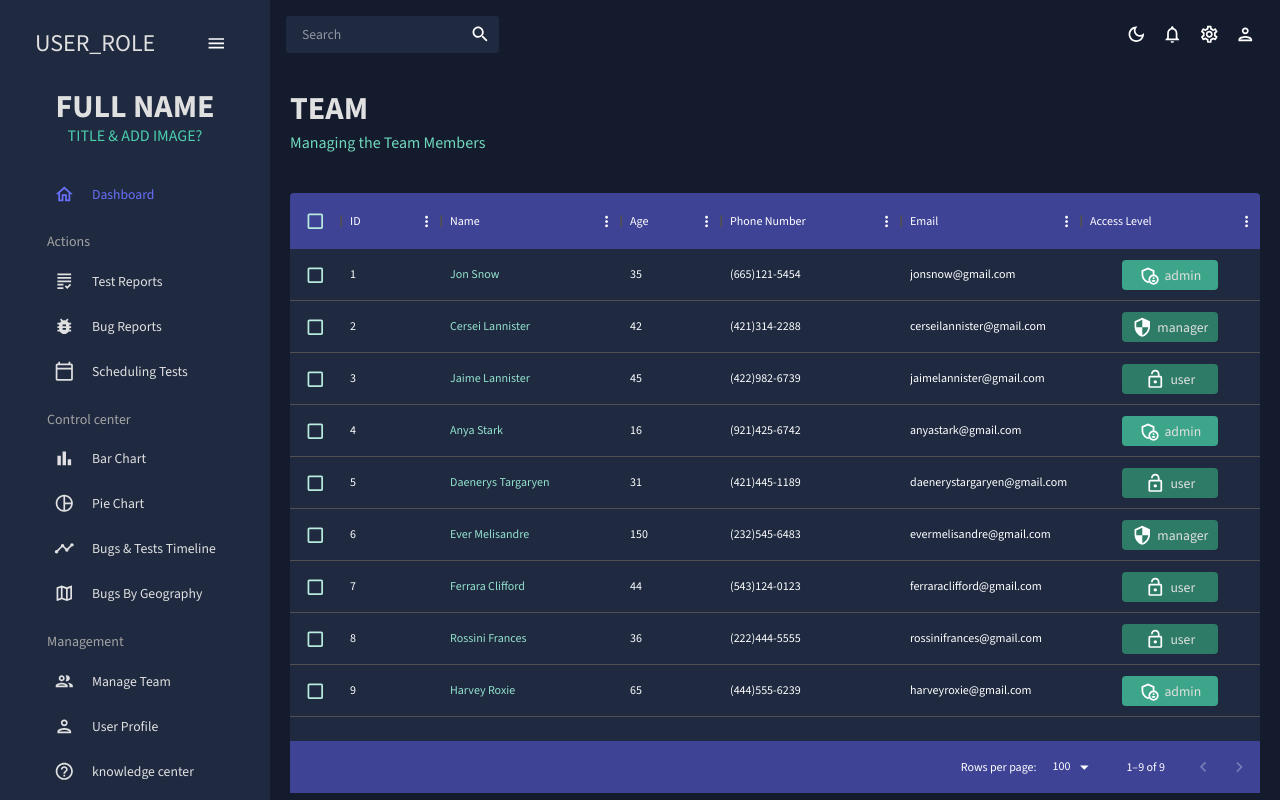
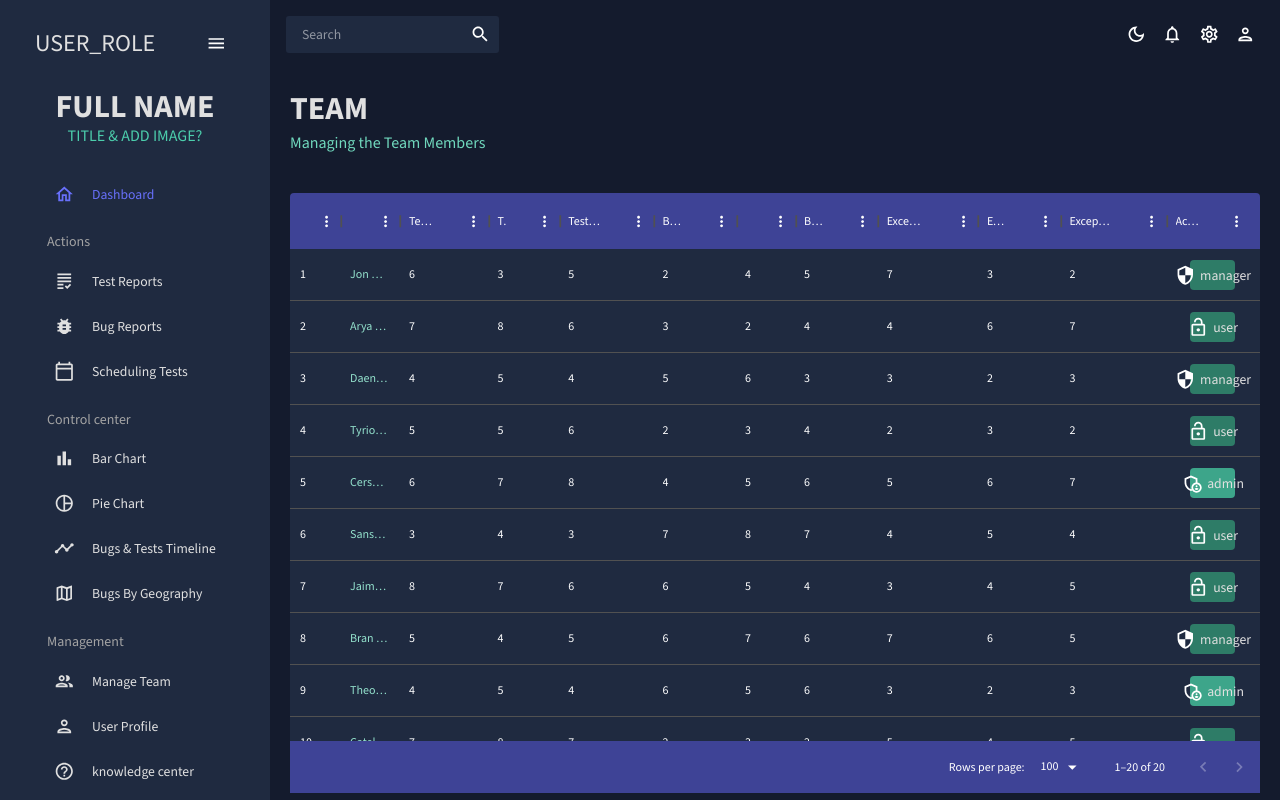
Before and after one commit to Avikai-Soria/Bdicomat, a React (Vite) app in the folder QA_Dashboard/: page /team in a window 1280 px wide. Built offline with nearby package versions, Linux system fonts and the light colour scheme; sample sign-in values are in the browser's storage.

Commit message:
end team managing

```diff
--- a/QA_Dashboard/src/components/main_page/data/mockData.js
+++ b/QA_Dashboard/src/components/main_page/data/mockData.js
@@ -4,74 +4,301 @@ export const mockDataTeam = [
   {
     id: 1,
     name: "Jon Snow",
-    email: "jonsnow@gmail.com",
-    age: 35,
-    phone: "(665)121-5454",
+    testCurrentSprint: 6,
+    testLastSprint: 3,
+    testBeforeLastSprint: 5,
+    bugCurrentSprint: 2,
+    bugLastSprint: 4,
+    bugBeforeLastSprint: 5,
+    exceptedBugCurrentSprint: 7,
+    exceptedBugLastSprint: 3,
+    exceptedBugBeforeLastSprint: 2,
+    access: "manager",
+  },
+
+  {
+    id: 2,
+    name: "Arya Stark",
+    testCurrentSprint: 7,
+    testLastSprint: 8,
+    testBeforeLastSprint: 6,
+    bugCurrentSprint: 3,
+    bugLastSprint: 2,
+    bugBeforeLastSprint: 4,
+    exceptedBugCurrentSprint: 4,
+    exceptedBugLastSprint: 6,
+    exceptedBugBeforeLastSprint: 7,
+    access: "user",
+  },
+
+  {
+    id: 3,
+    name: "Daenerys Targaryen",
+    testCurrentSprint: 4,
+    testLastSprint: 5,
+    testBeforeLastSprint: 4,
+    bugCurrentSprint: 5,
+    bugLastSprint: 6,
+    bugBeforeLastSprint: 3,
+    exceptedBugCurrentSprint: 3,
+    exceptedBugLastSprint: 2,
+    exceptedBugBeforeLastSprint: 3,
+    access: "manager",
+  },
+
+  {
+    id: 4,
+    name: "Tyrion Lannister",
+    testCurrentSprint: 5,
+    testLastSprint: 5,
+    testBeforeLastSprint: 6,
+    bugCurrentSprint: 2,
+    bugLastSprint: 3,
+    bugBeforeLastSprint: 4,
+    exceptedBugCurrentSprint: 2,
+    exceptedBugLastSprint: 3,
+    exceptedBugBeforeLastSprint: 2,
+    access: "user",
+  },
+
+  {
+    id: 5,
+    name: "Cersei Lannister",
+    testCurrentSprint: 6,
+    testLastSprint: 7,
+    testBeforeLastSprint: 8,
+    bugCurrentSprint: 4,
+    bugLastSprint: 5,
+    bugBeforeLastSprint: 6,
+    exceptedBugCurrentSprint: 5,
+    exceptedBugLastSprint: 6,
+    exceptedBugBeforeLastSprint: 7,
     access: "admin",
   },
-  {
-    id: 2,
-    name: "Cersei Lannister",
-    email: "cerseilannister@gmail.com",
-    age: 42,
-    phone: "(421)314-2288",
+
+  {
+    id: 6,
+    name: "Sansa Stark",
+    testCurrentSprint: 3,
+    testLastSprint: 4,
+    testBeforeLastSprint: 3,
+    bugCurrentSprint: 7,
+    bugLastSprint: 8,
+    bugBeforeLastSprint: 7,
+    exceptedBugCurrentSprint: 4,
+    exceptedBugLastSprint: 5,
+    exceptedBugBeforeLastSprint: 4,
+    access: "user",
+  },
+
+  {
+    id: 7,
+    name: "Jaime Lannister",
+    testCurrentSprint: 8,
+    testLastSprint: 7,
+    testBeforeLastSprint: 6,
+    bugCurrentSprint: 6,
+    bugLastSprint: 5,
+    bugBeforeLastSprint: 4,
+    exceptedBugCurrentSprint: 3,
+    exceptedBugLastSprint: 4,
+    exceptedBugBeforeLastSprint: 5,
+    access: "user",
+  },
+
+  {
+    id: 8,
+    name: "Bran Stark",
+    testCurrentSprint: 5,
+    testLastSprint: 4,
+    testBeforeLastSprint: 5,
+    bugCurrentSprint: 6,
+    bugLastSprint: 7,
+    bugBeforeLastSprint: 6,
+    exceptedBugCurrentSprint: 7,
+    exceptedBugLastSprint: 6,
+    exceptedBugBeforeLastSprint: 5,
     access: "manager",
   },
-  {
-    id: 3,
-    name: "Jaime Lannister",
-    email: "jaimelannister@gmail.com",
-    age: 45,
-    phone: "(422)982-6739",
+
+  {
+    id: 9,
+    name: "Theon Greyjoy",
+    testCurrentSprint: 4,
+    testLastSprint: 5,
+    testBeforeLastSprint: 4,
+    bugCurrentSprint: 6,
+    bugLastSprint: 5,
+    bugBeforeLastSprint: 6,
+    exceptedBugCurrentSprint: 3,
+    exceptedBugLastSprint: 2,
+    exceptedBugBeforeLastSprint: 3,
+    access: "admin",
+  },
+
+  {
+    id: 10,
+    name: "Catelyn Stark",
+    testCurrentSprint: 7,
+    testLastSprint: 8,
+    testBeforeLastSprint: 7,
+    bugCurrentSprint: 2,
+    bugLastSprint: 3,
+    bugBeforeLastSprint: 2,
+    exceptedBugCurrentSprint: 5,
+    exceptedBugLastSprint: 4,
+    exceptedBugBeforeLastSprint: 5,
     access: "user",
   },
-  {
-    id: 4,
-    name: "Anya Stark",
-    email: "anyastark@gmail.com",
-    age: 16,
-    phone: "(921)425-6742",
+
+  {
+    id: 11,
+    name: "Petyr Baelish",
+    testCurrentSprint: 3,
+    testLastSprint: 4,
+    testBeforeLastSprint: 3,
+    bugCurrentSprint: 4,
+    bugLastSprint: 5,
+    bugBeforeLastSprint: 6,
+    exceptedBugCurrentSprint: 2,
+    exceptedBugLastSprint: 3,
+    exceptedBugBeforeLastSprint: 2,
+    access: "user",
+  },
+
+  {
+    id: 12,
+    name: "Samwell Tarly",
+    testCurrentSprint: 5,
+    testLastSprint: 6,
+    testBeforeLastSprint: 5,
+    bugCurrentSprint: 8,
+    bugLastSprint: 7,
+    bugBeforeLastSprint: 8,
+    exceptedBugCurrentSprint: 6,
+    exceptedBugLastSprint: 5,
+    exceptedBugBeforeLastSprint: 6,
+    access: "user",
+  },
+
+  {
+    id: 13,
+    name: "Jorah Mormont",
+    testCurrentSprint: 6,
+    testLastSprint: 7,
+    testBeforeLastSprint: 8,
+    bugCurrentSprint: 5,
+    bugLastSprint: 6,
+    bugBeforeLastSprint: 5,
+    exceptedBugCurrentSprint: 4,
+    exceptedBugLastSprint: 5,
+    exceptedBugBeforeLastSprint: 4,
     access: "admin",
   },
-  {
-    id: 5,
-    name: "Daenerys Targaryen",
-    email: "daenerystargaryen@gmail.com",
-    age: 31,
-    phone: "(421)445-1189",
+
+  {
+    id: 14,
+    name: "Davos Seaworth",
+    testCurrentSprint: 7,
+    testLastSprint: 6,
+    testBeforeLastSprint: 7,
+    bugCurrentSprint: 3,
+    bugLastSprint: 4,
+    bugBeforeLastSprint: 3,
+    exceptedBugCurrentSprint: 5,
+    exceptedBugLastSprint: 6,
+    exceptedBugBeforeLastSprint: 5,
     access: "user",
   },
-  {
-    id: 6,
-    name: "Ever Melisandre",
-    email: "evermelisandre@gmail.com",
-    age: 150,
-    phone: "(232)545-6483",
-    access: "manager",
-  },
-  {
-    id: 7,
-    name: "Ferrara Clifford",
-    email: "ferraraclifford@gmail.com",
-    age: 44,
-    phone: "(543)124-0123",
+
+  {
+    id: 15,
+    name: "Brienne of Tarth",
+    testCurrentSprint: 4,
+    testLastSprint: 5,
+    testBeforeLastSprint: 4,
+    bugCurrentSprint: 6,
+    bugLastSprint: 5,
+    bugBeforeLastSprint: 6,
+    exceptedBugCurrentSprint: 3,
+    exceptedBugLastSprint: 2,
+    exceptedBugBeforeLastSprint: 3,
     access: "user",
   },
-  {
-    id: 8,
-    name: "Rossini Frances",
-    email: "rossinifrances@gmail.com",
-    age: 36,
-    phone: "(222)444-5555",
+
+  {
+    id: 16,
+    name: "Melisandre",
+    testCurrentSprint: 5,
+    testLastSprint: 6,
+    testBeforeLastSprint: 7,
+    bugCurrentSprint: 4,
+    bugLastSprint: 5,
+    bugBeforeLastSprint: 6,
+    exceptedBugCurrentSprint: 2,
+    exceptedBugLastSprint: 3,
+    exceptedBugBeforeLastSprint: 4,
+    access: "admin",
+  },
+
+  {
+    id: 17,
+    name: "Robb Stark",
+    testCurrentSprint: 6,
+    testLastSprint: 5,
+    testBeforeLastSprint: 4,
+    bugCurrentSprint: 8,
+    bugLastSprint: 7,
+    bugBeforeLastSprint: 8,
+    exceptedBugCurrentSprint: 3,
+    exceptedBugLastSprint: 4,
+    exceptedBugBeforeLastSprint: 3,
     access: "user",
   },
-  {
-    id: 9,
-    name: "Harvey Roxie",
-    email: "harveyroxie@gmail.com",
-    age: 65,
-    phone: "(444)555-6239",
+
+  {
+    id: 18,
+    name: "Tywin Lannister",
+    testCurrentSprint: 7,
+    testLastSprint: 6,
+    testBeforeLastSprint: 7,
+    bugCurrentSprint: 5,
+    bugLastSprint: 6,
+    bugBeforeLastSprint: 5,
+    exceptedBugCurrentSprint: 4,
+    exceptedBugLastSprint: 5,
+    exceptedBugBeforeLastSprint: 4,
+    access: "user",
+  },
+
+  {
+    id: 19,
+    name: "Ygritte",
+    testCurrentSprint: 4,
+    testLastSprint: 5,
+    testBeforeLastSprint: 4,
+    bugCurrentSprint: 6,
+    bugLastSprint: 5,
+    bugBeforeLastSprint: 6,
+    exceptedBugCurrentSprint: 3,
+    exceptedBugLastSprint: 2,
+    exceptedBugBeforeLastSprint: 3,
     access: "admin",
+  },
+
+  {
+    id: 20,
+    name: "Hodor",
+    testCurrentSprint: 5,
+    testLastSprint: 6,
+    testBeforeLastSprint: 5,
+    bugCurrentSprint: 7,
+    bugLastSprint: 8,
+    bugBeforeLastSprint: 7,
+    exceptedBugCurrentSprint: 6,
+    exceptedBugLastSprint: 5,
+    exceptedBugBeforeLastSprint: 6,
+    access: "user",
   },
 ];
 
@@ -87,8 +314,7 @@ export const mockDataTestReports = [
     exceptedResult:
       "The system should perform X, Y, and Z when A, B, and C occur",
     result: "pass",
-    resultDetails:
-      "The system executed X, Y, and Z successfully when A, B, and C occurred",
+    type: "regression",
     duration: "1.5 hours",
   },
   {
@@ -101,7 +327,7 @@ export const mockDataTestReports = [
     startRunningTime: "2021-09-02",
     exceptedResult: "The system should handle scenario D effectively",
     result: "fail",
-    resultDetails: "The system encountered an issue when handling scenario D",
+    type: "regression",
     duration: "2 hours",
   },
   {
@@ -114,7 +340,7 @@ export const mockDataTestReports = [
     startRunningTime: "2021-09-03",
     exceptedResult: "The system must generate report E accurately",
     result: "pass",
-    resultDetails: "The system generated report E accurately",
+    type: "regression",
     duration: "1 hour",
   },
   {
@@ -127,7 +353,7 @@ export const mockDataTestReports = [
     startRunningTime: "2021-09-04",
     exceptedResult: "The system should handle scenario F effectively",
     result: "fail",
-    resultDetails: "The system encountered an issue when handling scenario F",
+    type: "regression",
     duration: "2 hours",
   },
   {
@@ -140,7 +366,7 @@ export const mockDataTestReports = [
     startRunningTime: "2021-09-05",
     exceptedResult: "The system should handle scenario G effectively",
     result: "pass",
-    resultDetails: "The system handled scenario G effectively",
+    type: "regression",
     duration: "1.5 hours",
   },
   {
@@ -153,7 +379,7 @@ export const mockDataTestReports = [
     startRunningTime: "2021-09-06",
     exceptedResult: "The system should handle scenario H effectively",
     result: "pass",
-    resultDetails: "The system handled scenario H effectively",
+    type: "regression",
     duration: "2.5 hours",
   },
   {
@@ -166,7 +392,7 @@ export const mockDataTestReports = [
     startRunningTime: "2021-09-07",
     exceptedResult: "The system should handle scenario I effectively",
     result: "fail",
-    resultDetails: "The system encountered an issue when handling scenario I",
+    type: "regression",
     duration: "2 hours",
   },
   {
@@ -179,7 +405,7 @@ export const mockDataTestReports = [
     startRunningTime: "2021-09-08",
     exceptedResult: "The system should handle scenario J effectively",
     result: "pass",
-    resultDetails: "The system handled scenario J effectively",
+    type: "regression",
     duration: "1.5 hours",
   },
   {
@@ -192,7 +418,7 @@ export const mockDataTestReports = [
     startRunningTime: "2021-09-09",
     exceptedResult: "The system should handle scenario K effectively",
     result: "pass",
-    resultDetails: "The system handled scenario K effectively",
+    type: "regression",
     duration: "2 hours",
   },
   {
@@ -205,7 +431,7 @@ export const mockDataTestReports = [
     startRunningTime: "2021-09-10",
     exceptedResult: "The system should handle scenario L effectively",
     result: "pass",
-    resultDetails: "The system handled scenario L effectively",
+    type: "regression",
     duration: "2.5 hours",
   },
   {
@@ -218,7 +444,7 @@ export const mockDataTestReports = [
     startRunningTime: "2021-09-11",
     exceptedResult: "The system should handle scenario M effectively",
     result: "pass",
-    resultDetails: "The system handled scenario M effectively",
+    type: "regression",
     duration: "1.5 hours",
   },
   {
@@ -231,7 +457,7 @@ export const mockDataTestReports = [
     startRunningTime: "2021-09-12",
     exceptedResult: "The system should handle scenario N effectively",
     result: "pass",
-    resultDetails: "The system handled scenario N effectively",
+    type: "regression",
     duration: "2 hours",
   },
 ];
@@ -242,6 +468,8 @@ export const mockDataBugReports = [
     testId: "2",
     userName: "Jon Snow",
     bugDescription: "Test description for id 2 and userId 8",
+    domain: "area B",
+    location: "USA",
     version: "1.0.0",
     status: "under reviewing",
     isExcepted: "yes",
@@ -251,6 +479,8 @@ export const mockDataBugReports = [
     testId: "5",
     userName: "Daenerys Targaryen",
     bugDescription: "Test description for id 1 and userId 5",
+    domain: "area A",
+    location: "USA",
     version: "1.0.0",
     status: "under reviewing",
     isExcepted: "yes",
@@ -260,6 +490,8 @@ export const mockDataBugReports = [
     testId: "3",
     userName: "Tyrion Lannister",
     bugDescription: "Test description for id 3 and userId 12",
+    domain: "area B",
+    location: "USA",
     version: "1.0.0",
     status: "under reviewing",
     isExcepted: "no",
@@ -269,6 +501,8 @@ export const mockDataBugReports = [
     testId: "6",
     userName: "Ever Melisandre",
     bugDescription: "Test description for id 6 and userId 25",
+    domain: "area B",
+    location: "USA",
     version: "1.0.0",
     status: "under reviewing",
     isExcepted: "yes",
@@ -278,6 +512,8 @@ export const mockDataBugReports = [
     testId: "7",
     userName: "Ferrara Clifford",
     bugDescription: "Test description for id 7 and userId 28",
+    domain: "area B",
+    location: "USA",
     version: "1.0.0",
     status: "under reviewing",
     isExcepted: "yes",
@@ -287,6 +523,8 @@ export const mockDataBugReports = [
     testId: "8",
     userName: "Rossini Frances",
     bugDescription: "Test description for id 8 and userId 31",
+    domain: "area B",
+    location: "USA",
     version: "1.0.0",
     status: "under reviewing",
     isExcepted: "yes",
@@ -296,6 +534,8 @@ export const mockDataBugReports = [
     testId: "9",
     userName: "Harvey Roxie",
     bugDescription: "Test description for id 9 and userId 35",
+    domain: "area B",
+    location: "USA",
     version: "1.0.0",
     status: "under reviewing",
     isExcepted: "yes",
@@ -305,6 +545,8 @@ export const mockDataBugReports = [
     testId: "10",
     userName: "Jon Snow",
     bugDescription: "Test description for id 2 and userId 8",
+    domain: "area B",
+    location: "USA",
     version: "1.0.0",
     status: "under reviewing",
     isExcepted: "no",
@@ -314,6 +556,8 @@ export const mockDataBugReports = [
     testId: "11",
     userName: "Jon Snow",
     bugDescription: "Test description for id 2 and userId 8",
+    domain: "area B",
+    location: "USA",
     version: "1.0.0",
     status: "under reviewing",
     isExcepted: "yes",
@@ -323,6 +567,8 @@ export const mockDataBugReports = [
     testId: "12",
     userName: "Jon Snow",
     bugDescription: "Test description for id 2 and userId 8",
+    domain: "area B",
+    location: "USA",
     version: "1.0.0",
     status: "under reviewing",
     isExcepted: "no",
@@ -332,6 +578,8 @@ export const mockDataBugReports = [
     testId: "13",
     userName: "Jon Snow",
     bugDescription: "Test description for id 2 and userId 8",
+    domain: "area B",
+    location: "USA",
     version: "1.0.0",
     status: "under reviewing",
     isExcepted: "yes",
@@ -341,6 +589,8 @@ export const mockDataBugReports = [
     testId: "14",
     userName: "Jon Snow",
     bugDescription: "Test description for id 2 and userId 8",
+    domain: "area B",
+    location: "USA",
     version: "1.0.0",
     status: "under reviewing",
     isExcepted: "no",
@@ -350,6 +600,8 @@ export const mockDataBugReports = [
     testId: "15",
     userName: "Jon Snow",
     bugDescription: "Test description for id 2 and userId 8",
+    domain: "area B",
+    location: "USA",
     version: "1.0.0",
     status: "under reviewing",
     isExcepted: "yes",
@@ -359,6 +611,8 @@ export const mockDataBugReports = [
     testId: "16",
     userName: "Jon Snow",
     bugDescription: "Test description for id 2 and userId 8",
+    domain: "area B",
+    location: "USA",
     version: "1.0.0",
     status: "under reviewing",
     isExcepted: "no",
@@ -368,6 +622,8 @@ export const mockDataBugReports = [
     testId: "17",
     userName: "Jon Snow",
     bugDescription: "Test description for id 2 and userId 8",
+    domain: "area B",
+    location: "USA",
     version: "1.0.0",
     status: "under reviewing",
     isExcepted: "yes",
@@ -377,6 +633,8 @@ export const mockDataBugReports = [
     testId: "18",
     userName: "Jon Snow",
     bugDescription: "Test description for id 2 and userId 8",
+    domain: "area B",
+    location: "USA",
     version: "1.0.0",
     status: "done",
     isExcepted: "no",
@@ -386,6 +644,8 @@ export const mockDataBugReports = [
     testId: "19",
     userName: "Jon Snow",
     bugDescription: "Test description for id 1 and userId 5",
+    domain: "area B",
+    location: "USA",
     version: "1.0.0",
     status: "done",
     isExcepted: "yes",
@@ -395,6 +655,8 @@ export const mockDataBugReports = [
     testId: "20",
     userName: "Tyrion Lannister",
     bugDescription: "Test description for id 3 and userId 12",
+    domain: "area B",
+    location: "USA",
     version: "1.0.0",
     status: "done",
     isExcepted: "no",
@@ -404,6 +666,8 @@ export const mockDataBugReports = [
     testId: "21",
     userName: "Ever Melisandre",
     bugDescription: "Test description for id 6 and userId 25",
+    domain: "area B",
+    location: "USA",
     version: "1.0.0",
     status: "done",
     isExcepted: "yes",
@@ -413,6 +677,8 @@ export const mockDataBugReports = [
     testId: "22",
     userName: "Ferrara Clifford",
     bugDescription: "Test description for id 7 and userId 28",
+    domain: "area B",
+    location: "USA",
     version: "1.0.0",
     status: "done",
     isExcepted: "yes",
@@ -422,6 +688,8 @@ export const mockDataBugReports = [
     testId: "23",
     userName: "Rossini Frances",
     bugDescription: "Test description for id 8 and userId 31",
+    domain: "area B",
+    location: "USA",
     version: "1.0.0",
     status: "done",
     isExcepted: "yes",
@@ -431,6 +699,8 @@ export const mockDataBugReports = [
     testId: "24",
     userName: "Harvey Roxie",
     bugDescription: "Test description for id 9 and userId 35",
+    domain: "area B",
+    location: "USA",
     version: "1.0.0",
     status: "done",
     isExcepted: "yes",
@@ -440,6 +710,8 @@ export const mockDataBugReports = [
     testId: "25",
     userName: "Jon Snow",
     bugDescription: "Test description for id 2 and userId 8",
+    domain: "area B",
+    location: "USA",
     version: "1.0.0",
     status: "done",
     isExcepted: "no",
@@ -449,6 +721,8 @@ export const mockDataBugReports = [
     testId: "26",
     userName: "Jon Snow",
     bugDescription: "Test description for id 2 and userId 8",
+    domain: "area B",
+    location: "USA",
     version: "1.0.0",
     status: "done",
     isExcepted: "yes",
@@ -458,6 +732,8 @@ export const mockDataBugReports = [
     testId: "27",
     userName: "Jon Snow",
     bugDescription: "Test description for id 2 and userId 8",
+    domain: "area B",
+    location: "USA",
     version: "1.0.0",
     status: "done",
     isExcepted: "no",
@@ -467,44 +743,10 @@ export const mockDataBugReports = [
     testId: "28",
     userName: "Jon Snow",
     bugDescription: "Test description for id 2 and userId 8",
+    domain: "area B",
+    location: "USA",
     version: "1.0.0",
     status: "done",
-    isExcepted: "yes",
-  },
-  {
-    id: "27",
-    testId: "29",
-    userName: "Jon Snow",
-    bugDescription: "Test description for id 2 and userId 8",
-    version: "1.0.0",
-    status: "",
-    isExcepted: "no",
-  },
-  {
-    id: "28",
-    testId: "30",
-    userName: "Jon Snow",
-    bugDescription: "Test description for id 2 and userId 8",
-    version: "1.0.0",
-    status: "",
-    isExcepted: "yes",
-  },
-  {
-    id: "29",
-    testId: "31",
-    userName: "Jon Snow",
-    bugDescription: "Test description for id 1 and userId 5",
-    version: "1.0.0",
-    status: "",
-    isExcepted: "no",
-  },
-  {
-    id: "30",
-    testId: "32",
-    userName: "Tyrion Lannister",
-    bugDescription: "Test description for id 3 and userId 12",
-    version: "1.0.0",
-    status: "",
     isExcepted: "yes",
   },
 ];
--- a/QA_Dashboard/src/components/main_page/layout/Team.jsx
+++ b/QA_Dashboard/src/components/main_page/layout/Team.jsx
@@ -11,34 +11,90 @@ const Team = () => {
   const theme = useTheme();
   const colors = tokens(theme.palette.mode);
   const columns = [
-    { field: "id", headerName: "ID" },
+    { field: "id", headerName: "User ID", flex: 0.1,},
     {
       field: "name",
-      headerName: "Name",
-      flex: 1,
+      headerName: "User Name",
+      flex: 0.5,
       cellClassName: "name-column--cell",
     },
     {
-      field: "age",
-      headerName: "Age",
+      field: "testCurrentSprint",
+      headerName: "Tests Current Sprint",
       type: "number",
       headerAlign: "left",
       align: "left",
+      flex: 0.75,
     },
     {
-      field: "phone",
-      headerName: "Phone Number",
-      flex: 1,
+      field: "testLastSprint",
+      headerName: "Tests Last Sprint",
+      type: "number",
+      headerAlign: "left",
+      align: "left",
+      flex: 0.6,
     },
     {
-      field: "email",
-      headerName: "Email",
-      flex: 1,
+      field: "testBeforeLastSprint",
+      headerName: "Tests Before Last Sprint",
+      type: "number",
+      headerAlign: "left",
+      align: "left",
+      flex: 0.8,
+    },
+    {
+      field: "bugCurrentSprint",
+      headerName: "Bugs Current Sprint",
+      type: "number",
+      headerAlign: "left",
+      align: "left",
+      flex: 0.7,
+    },
+    {
+      field: "bugLastSprint",
+      headerName: "Bugs Last Sprint",
+      type: "number",
+      headerAlign: "left",
+      align: "left",
+      flex: 0.5,
+    },
+    {
+      field: "bugBeforeLastSprint",
+      headerName: "Bugs Before Last Sprint",
+      type: "number",
+      headerAlign: "left",
+      align: "left",
+      flex: 0.7,
+    },
+    {
+      field: "exceptedBugCurrentSprint",
+      headerName: "Excepted Bugs Current Sprint",
+      type: "number",
+      headerAlign: "left",
+      align: "left",
+      flex: 0.85,
+    },
+    {
+      field: "exceptedBugLastSprint",
+      headerName: "Excepted Bugs Last Sprint",
+      type: "number",
+      headerAlign: "left",
+      align: "left",
+      flex: 0.7,
+    },
+    {
+      field: "exceptedBugBeforeLastSprint",
+      headerName: "Excepted Bugs Before Last Sprint",
+      type: "number",
+      headerAlign: "left",
+      align: "left",
+      flex: 0.9,
     },
     {
       field: "accessLevel",
       headerName: "Access Level",
-      flex: 1,
+      headerAlign: "center",
+      flex: 0.8,
       renderCell: ({ row: { access } }) => {
         return (
           <Box
@@ -100,7 +156,7 @@ const Team = () => {
           },
         }}
       >
-        <DataGrid checkboxSelection rows={mockDataTeam} columns={columns} />
+        <DataGrid rows={mockDataTeam} columns={columns} />
       </Box>
     </Box>
   );
--- a/QA_Dashboard/src/components/main_page/layout/TestReports.jsx
+++ b/QA_Dashboard/src/components/main_page/layout/TestReports.jsx
@@ -60,8 +60,8 @@ const TestReports = () => {
       ),
     },
     {
-      field: "resultDetails",
-      headerName: "resultDetails",
+      field: "type",
+      headerName: "Type",
       flex: 1,
     },
     {
```
Also changed, not shown: QA_Dashboard/src/components/main_page/layout/BugReports.jsx (+11 -1 lines).
